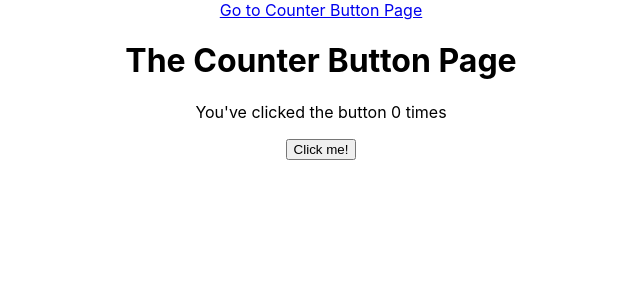
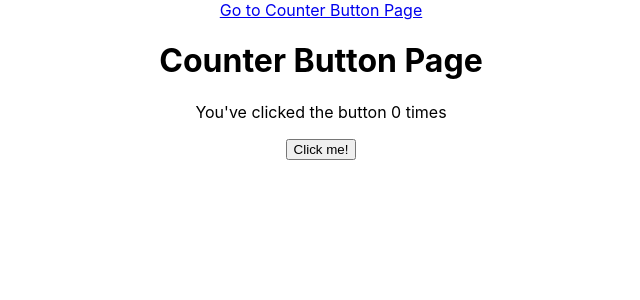
Before and after one commit to Winry4/react-state-app, a React (Create React App) app: page /counter in a window 1280 px wide. Shown: the top 300 px of the page, without its empty margins (319-959 px from the left). Built offline with nearby package versions, Linux system fonts and the light colour scheme.

Commit message:
Add Not Found Page

```diff
--- a/package.json
+++ b/package.json
@@ -6,6 +6,7 @@
     "@testing-library/jest-dom": "^5.17.0",
     "@testing-library/react": "^13.4.0",
     "@testing-library/user-event": "^13.5.0",
+    "query-string": "^8.1.0",
     "react": "^18.2.0",
     "react-dom": "^18.2.0",
     "react-router-dom": "^6.21.3",
--- a/src/App.js
+++ b/src/App.js
@@ -1,6 +1,6 @@
 import React, {useState} from 'react';
 import { BrowserRouter, Routes, Route, Link } from 'react-router-dom';
-import { HomePage, CounterButtonPage, PeopleListPage } from './pages';
+import { HomePage, CounterButtonPage, PeopleListPage, NotFoundPage } from './pages';
 import './App.css';
 import { CounterButton } from './CounterButton';
 import { CongratulationMessage } from './CongratulationMessage';
@@ -17,8 +17,10 @@ function App() {
       <Link to="/counter"> Go to Counter Button Page</Link>
         <Routes>
           <Route path="/" element={<HomePage/>} />
+        {/*<Route path="/counter/:name" element={<CounterButtonPage/>}/> */}
           <Route path="/counter" element={<CounterButtonPage/>}/>
           <Route path="/people-list" element={<PeopleListPage/>}/>
+          <Route path='*' element={<NotFoundPage/>}></Route>
         </Routes>
       </BrowserRouter>
     </div>
--- a/src/pages/CounterButtonPage.js
+++ b/src/pages/CounterButtonPage.js
@@ -1,15 +1,17 @@
 import React, {useState} from "react";
+//import {useParams} from 'react-router-dom';
 import {CounterButton} from '../CounterButton';
 import {CongratulationMessage} from '../CongratulationMessage';
 
 export const CounterButtonPage = () => {
+    //const {name} = useParams();
     const [numberOfClicks, setNumberOfClicks] = useState(0);
     const [hideMessage, setHideMessage] = useState(false);
     const increment = () => setNumberOfClicks(numberOfClicks + 1);
 
     return (
         <>
-            <h1>The Counter Button Page</h1>
+            <h1>Counter Button Page</h1>
             {hideMessage
             ? null
             : <CongratulationMessage
--- /dev/null
+++ b/src/pages/NotFoundPage.js
@@ -0,0 +1,5 @@
+import React from "react";
+
+export const NotFoundPage = () => (
+    <h1>404: Page Not found</h1>
+)
--- a/src/pages/index.js
+++ b/src/pages/index.js
@@ -1,3 +1,4 @@
 export {CounterButtonPage} from './CounterButtonPage';
 export {HomePage} from './HomePage';
 export {PeopleListPage} from './PeopleListPage';
+export {NotFoundPage} from './NotFoundPage';
```
Also changed, not shown: 1 other file (tests, documents, lock files or other folders).
